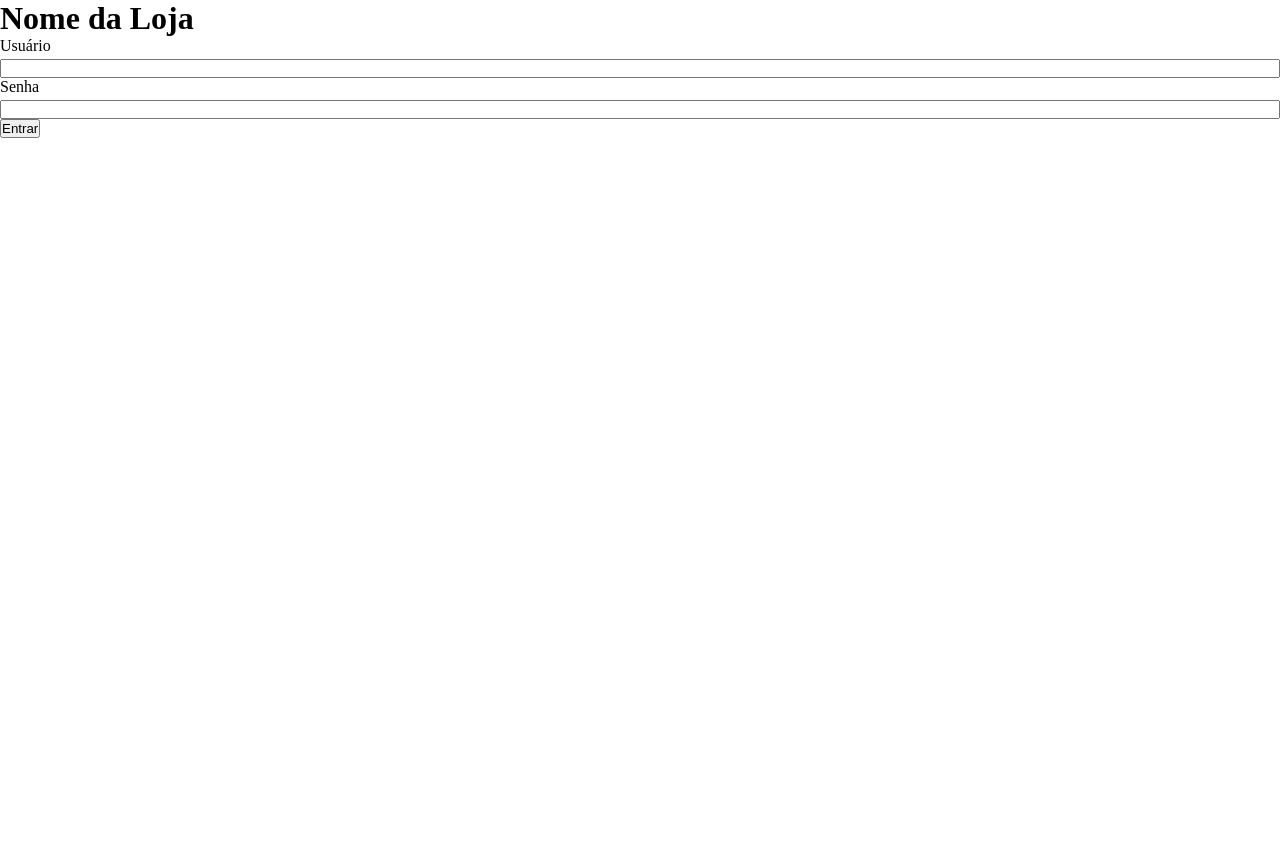
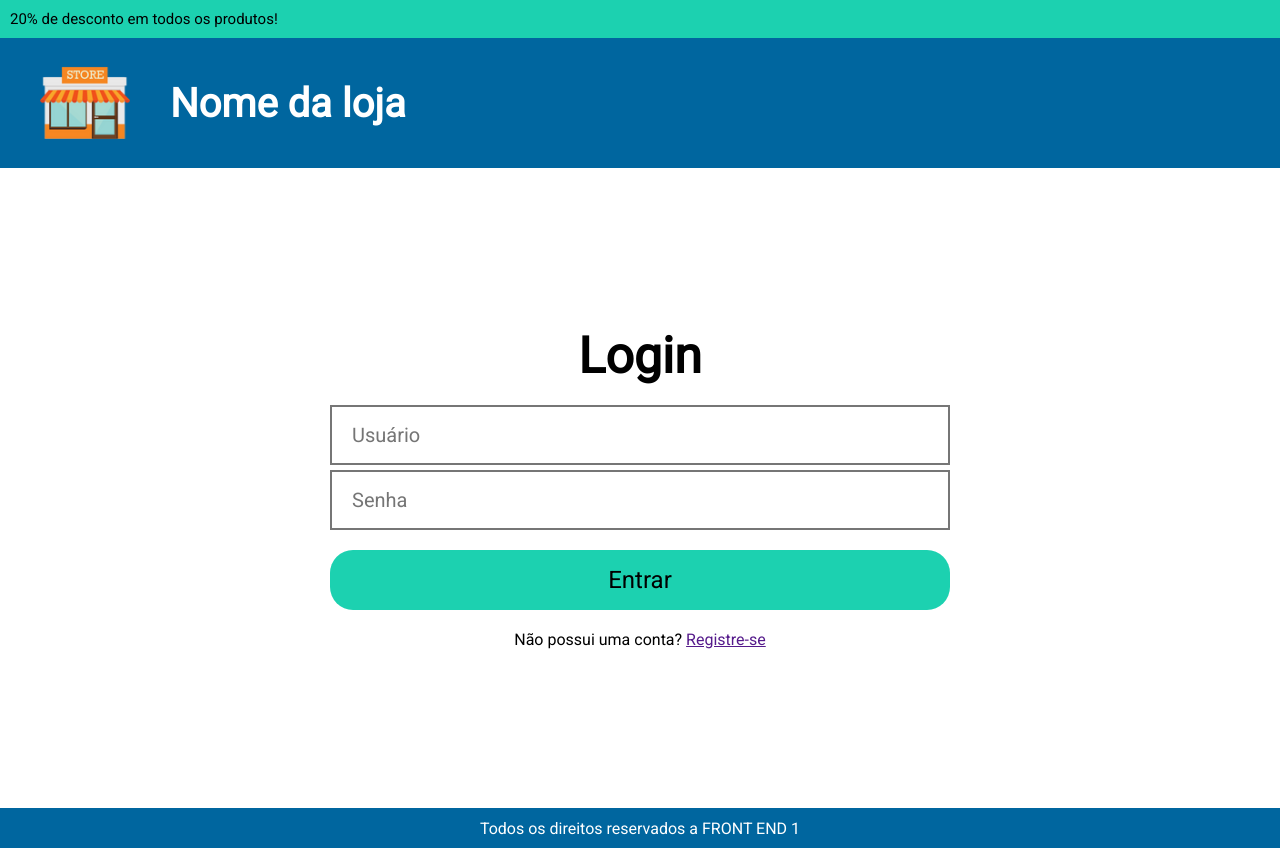
Before and after one commit to rexpires/ctd-front-end-1, a plain HTML site: page aula-16/Exercício Mesa/index.html in a window 1280 px wide. Before the commit the page ends 800 px from the top, so only its background shows below. Drawn offline with Linux system fonts and the light colour scheme.

Commit message:
Conclusão Exercício Mesa

```diff
--- a/aula-16/Exercício Mesa/index.html
+++ b/aula-16/Exercício Mesa/index.html
@@ -4,41 +4,46 @@
         <meta charset="UTF-8">
         <meta http-equiv="X-UA-Compatible" content="IE=edge">
         <meta name="viewport" content="width=device-width, initial-scale=1.0">
+        <link rel="stylesheet" href="./styles.css">
         <title>Formulário</title>
-        <link rel="stylesheet" href="./styles.css">
     </head>
     <body>
 
-        <header>
-            <h1>Nome da Loja</h1>
+        <header class="header-main">
+            <section class="header-strip">
+                <p>20% de desconto em todos os produtos!</p>
+            </section>
+            <section class="header-logo">
+                <img class="logo-img" src="imagens/logo.png" alt="">
+                <h1>Nome da loja</h1>
+            </section>
+        </header>
 
+        <main class="main-content">
+            <h2>
+                <p>Login</p>
+            </h2>
 
-         </header>
-
-        <form class="cadastro-form">
-
-            <div class="controlador">
-                <label for="usuario">Usuário</label>
+            <form class="main-form" action="">
                 <input
                     type="text"
-                    id="Usuário"
-                    minlength="6"
-                    maxlength="60"
-                    required
+                    placeholder="Usuário"
                 >
-            </div>
+                <input
+                    type="text"
+                    placeholder="Senha"
+                >
+            </form>
 
-            <div class="controlador">
-                <label for="senha">Senha</label>
-                <input
-                    type="password"
-                    id="Senha"
-                    required
-                >
-            </div>
+            <button type="submit" class="main-btn">Entrar</button>
+            <p>Não possui uma conta? <a href="">Registre-se</a></p>
 
-            <button type="submit">Entrar</button>
+        </main>
 
-        </form>
+        <footer class="footer-main">
 
+            <p>Todos os direitos reservados a FRONT END 1</p>
+
+        </footer>
     </body>
+</html>
--- a/aula-16/Exercício Mesa/styles.css
+++ b/aula-16/Exercício Mesa/styles.css
@@ -1,90 +1,95 @@
+@import url('https://fonts.googleapis.com/css2?family=Roboto:wght@100;300;400&display=swap');
 * {
-
 
     padding: 0;
     margin: 0;
     box-sizing: border-box;
-
+    font-family: 'Roboto';
 }
 
 
-.controlador {
 
+.header-main {
+    display: flex;
+    width: 100%;
+    flex-direction: column;
+    background-color: #00669F;
+    font-size: 15px;
+}
+
+.header-main .header-strip {
+    padding: 10px;
+    background-color: #1CD1B0;
+}
+
+.header-main .header-logo {
+    display: flex;
+    align-items: center;
+    gap: 40px;
+    padding: 20px;
+    margin-left: 20px;
+}
+
+.header-logo .logo-img {
+    width: 90px;
+}
+
+.header-logo h1 {
+    color: #FFFFFF;
+    font-size: 40px;
+}
+
+
+
+.main-content {
     display: flex;
     flex-direction: column;
-    gap: 4px;
+    justify-content: center;
+    gap: 20px;
+    align-items: center;
+    width: 100%;
+    height: 80vh;
 }
 
-.retangulo {
-
-    position: absolute;
-width: 1440px;
-height: 23px;
-left: 0px;
-top: 0px;
-
-background: #1CD1B0;
-
+.main-content h2 {
+    font-size: 50px;
 }
 
-.desconto {
-
-    position: absolute;
-    width: 268px;
-    height: 18px;
-    left: 27px;
-    top: 2px;
-
-    font-family: 'Roboto';
-    font-style: normal;
-    font-weight: 400;
-    font-size: 15px;
-    line-height: 18px;
-    /* identical to box height */
-
-    text-align: center;
-
-    color: #000000;
-
+.main-content .main-form {
+    display: flex;
+    flex-direction: column;
+    gap: 5px;
 }
 
-.logo {
-
-    position: absolute;
-    width: 99px;
-    height: 74px;
-    left: 10px;
-    top: 26px;
-
+.main-form input {
+    width: 620px;
+    height: 60px;
+    padding: 20px;
+    font-size: 20px;
+    border-style: solid;
 }
 
-.nomeDaLoja {
+.main-content .main-btn {
+    width: 620px;
+    height: 60px;
+    background: #1CD1B0;
+    border-radius: 23px;
+    border: none;
+    font-size: 24px;
+}
 
 
-    position: absolute;
-    width: 186px;
-    height: 35px;
-    left: 139px;
-    top: 50px;
 
-    font-family: 'Roboto';
-    font-style: normal;
-    font-weight: 400;
-    font-size: 30px;
-    line-height: 35px;
-    text-align: center;
+.footer-main {
+    display: flex;
+    justify-content: center;
+    align-items: center;
+    background-color: #00669F;
+    width: 100%;
+    height: 5vh;
+}
 
+.footer-main p {
+    font-size: 16px;
     color: #FFFFFF;
 }
-
-.retangulo {
-
-    position: absolute;
-    width: 1440px;
-    height: 80px;
-    left: 0px;
-    top: 23px;
-
-    background: #00669F;
-    box-shadow: 0px 4px 4px rgba(0, 0, 0, 0.25);
-}
```
Also changed, not shown: aula-16/Exercício Mesa/imagens/logo.png (added).
